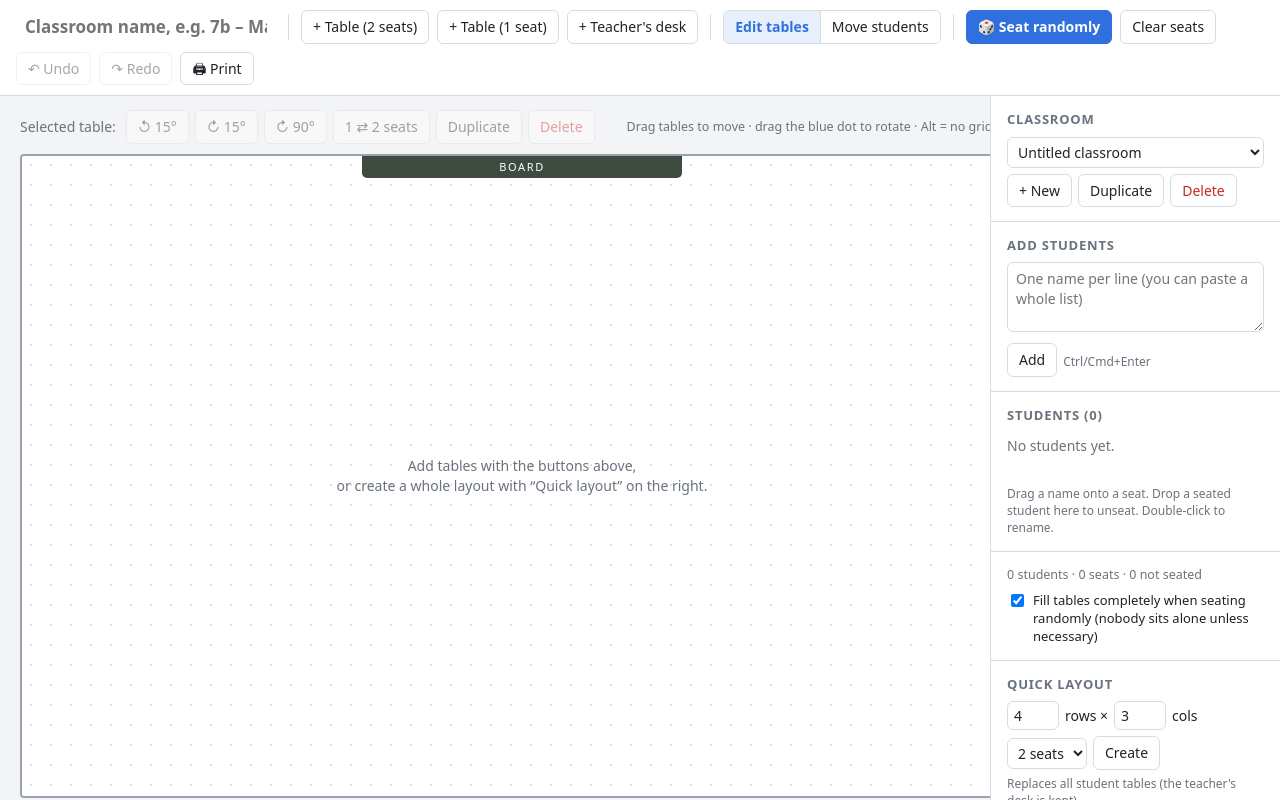
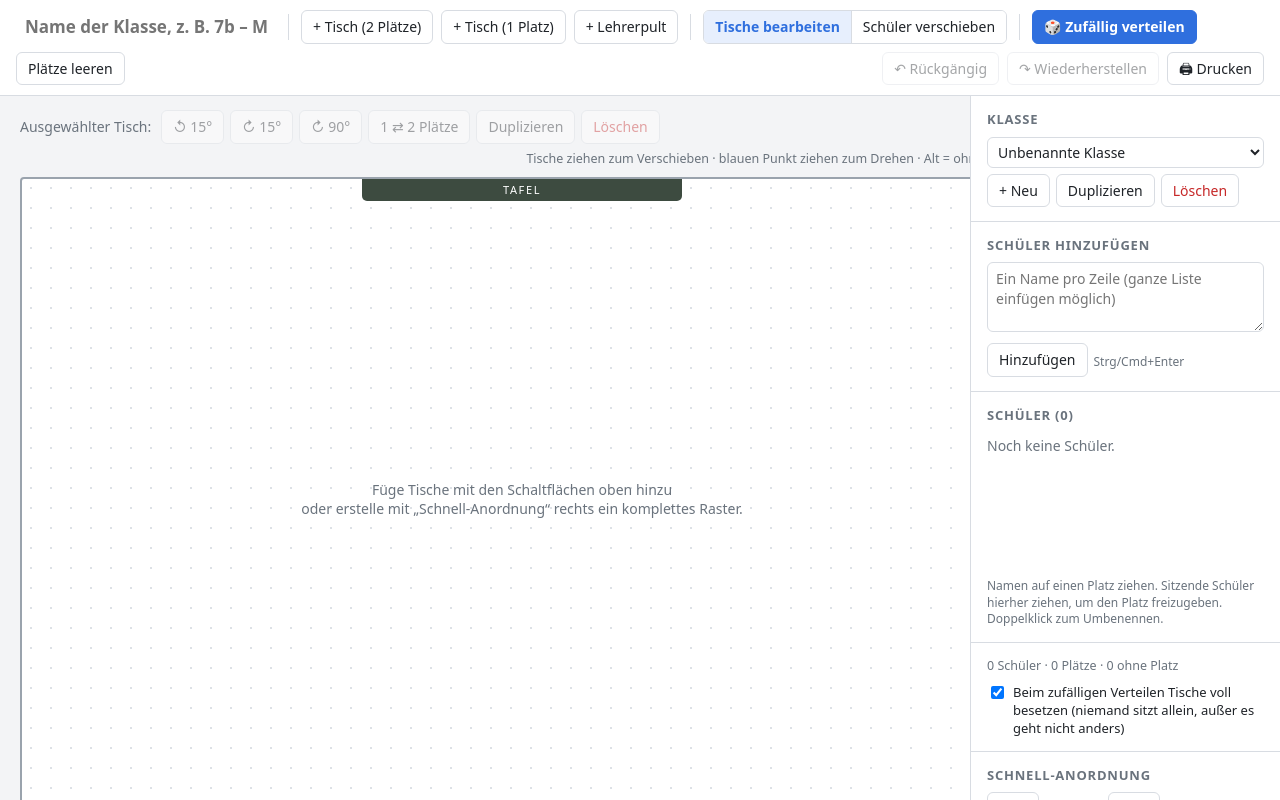
Before and after one commit to svensemann85/seatingplan, a plain HTML site: page index.html in a window 1280 px wide. Drawn offline with Linux system fonts and the light colour scheme.

Commit message:
Support multiple classrooms and translate UI to German

```diff
--- a/index.html
+++ b/index.html
@@ -1,9 +1,9 @@
 <!doctype html>
-<html lang="en">
+<html lang="de">
 <head>
 <meta charset="utf-8">
 <meta name="viewport" content="width=device-width, initial-scale=1">
-<title>Seating Plan</title>
+<title>Sitzplan</title>
 <style>
   :root {
     --bg: #f3f4f6; --panel: #fff; --line: #d8dce2; --ink: #1f2328; --muted: #6a737d;
@@ -123,7 +123,7 @@
 
   /* ---------- sidebar ---------- */
   aside {
-    width: 290px; flex-shrink: 0; background: var(--panel); border-left: 1px solid var(--line);
+    width: 310px; flex-shrink: 0; background: var(--panel); border-left: 1px solid var(--line);
     display: flex; flex-direction: column; min-height: 0; overflow: auto;
   }
   aside section { padding: 14px 16px; border-bottom: 1px solid var(--line); }
@@ -133,9 +133,9 @@
     border: 1px solid var(--line); border-radius: 6px;
   }
   .row { display: flex; gap: 6px; align-items: center; flex-wrap: wrap; margin-top: 6px; }
-  #studentPanel { flex: 1; min-height: 160px; display: flex; flex-direction: column; }
+  #studentPanel { flex: 1 0 auto; min-height: 160px; display: flex; flex-direction: column; }
   #studentPanel.drop-target { background: var(--accent-soft); }
-  #studentList { flex: 1; overflow: auto; margin: 0 -6px; }
+  #studentList { flex: 1; min-height: 140px; overflow: auto; margin: 0 -6px; }
   .stu {
     display: flex; align-items: center; gap: 8px; padding: 4px 6px; border-radius: 5px;
     cursor: grab; touch-action: none; user-select: none; -webkit-user-select: none;
@@ -190,42 +190,42 @@
 <body>
 
 <header>
-  <input id="title" placeholder="Classroom name, e.g. 7b – Maths" aria-label="Classroom name">
+  <input id="title" placeholder="Name der Klasse, z. B. 7b – Mathe" aria-label="Name der Klasse">
   <div class="sep"></div>
-  <button id="addTable2" title="Add a table with 2 seats">+ Table (2 seats)</button>
-  <button id="addTable1" title="Add a table with 1 seat">+ Table (1 seat)</button>
-  <button id="addDesk" title="Add the teacher's desk">+ Teacher's desk</button>
+  <button id="addTable2" title="Tisch mit 2 Plätzen hinzufügen">+ Tisch (2 Plätze)</button>
+  <button id="addTable1" title="Tisch mit 1 Platz hinzufügen">+ Tisch (1 Platz)</button>
+  <button id="addDesk" title="Lehrerpult hinzufügen">+ Lehrerpult</button>
   <div class="sep"></div>
-  <div class="seg" role="group" aria-label="Mode">
-    <button id="modeLayout">Edit tables</button>
-    <button id="modeSeating">Move students</button>
+  <div class="seg" role="group" aria-label="Modus">
+    <button id="modeLayout">Tische bearbeiten</button>
+    <button id="modeSeating">Schüler verschieben</button>
   </div>
   <div class="sep"></div>
-  <button id="randomize" class="primary" title="Place all students randomly">🎲 Seat randomly</button>
-  <button id="clearSeats" title="Remove all students from their seats">Clear seats</button>
+  <button id="randomize" class="primary" title="Alle Schüler zufällig auf die Plätze verteilen">🎲 Zufällig verteilen</button>
+  <button id="clearSeats" title="Alle Schüler von ihren Plätzen entfernen">Plätze leeren</button>
   <div class="spacer"></div>
-  <button id="undo" title="Undo (Ctrl/Cmd+Z)">↶ Undo</button>
-  <button id="redo" title="Redo (Ctrl/Cmd+Shift+Z)">↷ Redo</button>
-  <button id="print" title="Print the seating plan">🖨 Print</button>
+  <button id="undo" title="Rückgängig (Strg/Cmd+Z)">↶ Rückgängig</button>
+  <button id="redo" title="Wiederherstellen (Strg/Cmd+Umschalt+Z)">↷ Wiederherstellen</button>
+  <button id="print" title="Sitzplan drucken">🖨 Drucken</button>
 </header>
 
 <div class="layout">
   <main>
     <div class="tools">
-      <span class="label">Selected table:</span>
-      <button id="rotL" title="Rotate left 15° (Shift+R)">↺ 15°</button>
-      <button id="rotR" title="Rotate right 15° (R)">↻ 15°</button>
-      <button id="rot90" title="Rotate 90°">↻ 90°</button>
-      <button id="toggleSeats" title="Switch between 1 and 2 seats">1 ⇄ 2 seats</button>
-      <button id="duplicate" title="Duplicate (Ctrl/Cmd+D)">Duplicate</button>
-      <button id="deleteTable" class="danger" title="Delete (Del)">Delete</button>
+      <span class="label">Ausgewählter Tisch:</span>
+      <button id="rotL" title="15° nach links drehen (Umschalt+R)">↺ 15°</button>
+      <button id="rotR" title="15° nach rechts drehen (R)">↻ 15°</button>
+      <button id="rot90" title="90° drehen">↻ 90°</button>
+      <button id="toggleSeats" title="Zwischen 1 und 2 Plätzen wechseln">1 ⇄ 2 Plätze</button>
+      <button id="duplicate" title="Duplizieren (Strg/Cmd+D)">Duplizieren</button>
+      <button id="deleteTable" class="danger" title="Löschen (Entf)">Löschen</button>
       <span class="hint" id="hint"></span>
     </div>
     <div class="print-area">
       <div class="print-head"><h1 id="printTitle"></h1><span id="printDate"></span></div>
       <div class="room" id="room">
-        <div class="board">Board</div>
-        <div class="empty-room" id="emptyRoom">Add tables with the buttons above,<br>or create a whole layout with “Quick layout” on the right.</div>
+        <div class="board">Tafel</div>
+        <div class="empty-room" id="emptyRoom">Füge Tische mit den Schaltflächen oben hinzu<br>oder erstelle mit „Schnell-Anordnung“ rechts ein komplettes Raster.</div>
       </div>
       <div class="print-unseated" id="printUnseated"></div>
     </div>
@@ -233,48 +233,48 @@
 
   <aside>
     <section>
-      <h3>Classroom</h3>
-      <select id="classSelect" aria-label="Select classroom" style="width:100%"></select>
+      <h3>Klasse</h3>
+      <select id="classSelect" aria-label="Klasse auswählen" style="width:100%"></select>
       <div class="row">
-        <button id="newClass" title="Create an empty classroom">+ New</button>
-        <button id="dupClass" title="Copy this classroom (tables and students)">Duplicate</button>
-        <button id="delClass" class="danger" title="Delete this classroom">Delete</button>
+        <button id="newClass" title="Neue, leere Klasse anlegen">+ Neu</button>
+        <button id="dupClass" title="Diese Klasse kopieren (Tische und Schüler)">Duplizieren</button>
+        <button id="delClass" class="danger" title="Diese Klasse löschen">Löschen</button>
       </div>
     </section>
     <section>
-      <h3>Add students</h3>
-      <textarea id="newStudents" placeholder="One name per line (you can paste a whole list)"></textarea>
-      <div class="row"><button id="addStudents">Add</button><span class="small">Ctrl/Cmd+Enter</span></div>
+      <h3>Schüler hinzufügen</h3>
+      <textarea id="newStudents" placeholder="Ein Name pro Zeile (ganze Liste einfügen möglich)"></textarea>
+      <div class="row"><button id="addStudents">Hinzufügen</button><span class="small">Strg/Cmd+Enter</span></div>
     </section>
     <section id="studentPanel">
-      <h3>Students (<span id="count">0</span>)</h3>
+      <h3>Schüler (<span id="count">0</span>)</h3>
       <div id="studentList"></div>
-      <p class="small">Drag a name onto a seat. Drop a seated student here to unseat. Double-click to rename.</p>
+      <p class="small">Namen auf einen Platz ziehen. Sitzende Schüler hierher ziehen, um den Platz freizugeben. Doppelklick zum Umbenennen.</p>
     </section>
     <section>
       <div id="stats"></div>
-      <label class="check"><input type="checkbox" id="fillTables"> Fill tables completely when seating randomly (nobody sits alone unless necessary)</label>
+      <label class="check"><input type="checkbox" id="fillTables"> Beim zufälligen Verteilen Tische voll besetzen (niemand sitzt allein, außer es geht nicht anders)</label>
     </section>
     <section>
-      <h3>Quick layout</h3>
+      <h3>Schnell-Anordnung</h3>
       <div class="row">
-        <input type="number" id="qRows" min="1" max="10" value="4"> rows ×
-        <input type="number" id="qCols" min="1" max="8" value="3"> cols
+        <input type="number" id="qRows" min="1" max="10" value="4"> Reihen ×
+        <input type="number" id="qCols" min="1" max="8" value="3"> Spalten
       </div>
       <div class="row">
-        <select id="qSeats"><option value="2">2 seats</option><option value="1">1 seat</option></select>
-        <button id="generate">Create</button>
+        <select id="qSeats"><option value="2">2 Plätze</option><option value="1">1 Platz</option></select>
+        <button id="generate">Erstellen</button>
       </div>
-      <p class="small">Replaces all student tables (the teacher's desk is kept).</p>
+      <p class="small">Ersetzt alle Schülertische (das Lehrerpult bleibt erhalten).</p>
     </section>
     <section>
-      <h3>Backup (all classrooms)</h3>
+      <h3>Sicherung (alle Klassen)</h3>
       <div class="row">
-        <button id="export" title="Save all classrooms to a file">Export</button>
-        <button id="import" title="Load classrooms from a file">Import</button>
-        <button id="reset" class="danger" title="Delete all classrooms">Reset all</button>
+        <button id="export" title="Alle Klassen in eine Datei speichern">Exportieren</button>
+        <button id="import" title="Klassen aus einer Datei laden">Importieren</button>
+        <button id="reset" class="danger" title="Alle Klassen löschen">Alles löschen</button>
       </div>
-      <p class="small">Everything is saved automatically in this browser. Export regularly as a backup or to move your classrooms to another computer.</p>
+      <p class="small">Alles wird automatisch in diesem Browser gespeichert. Exportiere regelmäßig als Sicherung oder um die Klassen auf einen anderen Computer zu übertragen.</p>
       <input type="file" id="importFile" accept=".json,application/json" hidden>
     </section>
   </aside>
@@ -329,7 +329,7 @@
     project.currentId = state.id;
     try { localStorage.setItem(KEY, JSON.stringify(project)); } catch (e) {}
   }
-  const className = c => c.title.trim() || 'Untitled classroom';
+  const className = c => c.title.trim() || 'Unbenannte Klasse';
 
   function snapshot() {
     undoStack.push(JSON.stringify(state));
@@ -397,7 +397,7 @@
       el.dataset.id = t.id;
       if (t.kind === 'desk') {
         const l = document.createElement('span');
-        l.className = 'desk-label'; l.textContent = "Teacher";
+        l.className = 'desk-label'; l.textContent = "Lehrerpult";
         el.append(l);
       } else {
         t.seats.forEach((sid, i) => {
@@ -411,7 +411,7 @@
       }
       if (t.id === selectedId && mode === 'layout') {
         const h = document.createElement('div');
-        h.className = 'rot-handle'; h.title = 'Drag to rotate (hold Shift for free angle)';
+        h.className = 'rot-handle'; h.title = 'Ziehen zum Drehen (Umschalt gedrückt halten für freien Winkel)';
         el.append(h);
       }
       placeEl(el, t);
@@ -423,24 +423,24 @@
     $('#count').textContent = state.students.length;
     const seated = new Set(state.tables.flatMap(t => t.seats).filter(Boolean));
     list.innerHTML = '';
-    if (!state.students.length) list.innerHTML = '<p class="empty">No students yet.</p>';
+    if (!state.students.length) list.innerHTML = '<p class="empty">Noch keine Schüler.</p>';
     for (const s of state.students) {
       const row = document.createElement('div');
       row.className = 'stu' + (seated.has(s.id) ? ' seated' : '');
       row.dataset.id = s.id;
-      row.title = seated.has(s.id) ? 'Seated' : 'Not seated';
-      row.innerHTML = '<span class="dot"></span><span class="sname"></span><button class="del" title="Remove student">×</button>';
+      row.title = seated.has(s.id) ? 'Sitzt' : 'Ohne Platz';
+      row.innerHTML = '<span class="dot"></span><span class="sname"></span><button class="del" title="Schüler entfernen">×</button>';
       row.querySelector('.sname').textContent = s.name;
       list.append(row);
     }
     const seats = state.tables.reduce((n, t) => n + t.seats.length, 0);
     const unseated = state.students.filter(s => !seated.has(s.id));
     const stats = $('#stats');
-    stats.textContent = `${state.students.length} students · ${seats} seats · ${unseated.length} not seated`;
+    stats.textContent = `${state.students.length} Schüler · ${seats} Plätze · ${unseated.length} ohne Platz`;
     stats.classList.toggle('warn', state.students.length > seats);
-    if (state.students.length > seats) stats.textContent += ` — ${state.students.length - seats} seat(s) missing!`;
+    if (state.students.length > seats) stats.textContent += ` — es fehlen ${state.students.length - seats} Platz/Plätze!`;
     $('#printUnseated').textContent = unseated.length && state.tables.length
-      ? 'Not seated: ' + unseated.map(s => s.name).join(', ') : '';
+      ? 'Ohne Platz: ' + unseated.map(s => s.name).join(', ') : '';
   }
 
   function renderUI() {
@@ -453,11 +453,11 @@
     $('#modeSeating').classList.toggle('on', mode === 'seating');
     $('#fillTables').checked = !!state.fillTables;
     if (document.activeElement !== $('#title')) $('#title').value = state.title || '';
-    $('#printTitle').textContent = state.title || 'Seating plan';
-    $('#printDate').textContent = new Date().toLocaleDateString();
+    $('#printTitle').textContent = state.title || 'Sitzplan';
+    $('#printDate').textContent = new Date().toLocaleDateString('de-DE');
     $('#hint').textContent = mode === 'layout'
-      ? 'Drag tables to move · drag the blue dot to rotate · Alt = no grid snap'
-      : 'Drag a student onto another seat to move or swap';
+      ? 'Tische ziehen zum Verschieben · blauen Punkt ziehen zum Drehen · Alt = ohne Raster'
+      : 'Schüler auf einen anderen Platz ziehen zum Verschieben oder Tauschen';
   }
 
   let toastTimer;
@@ -622,7 +622,7 @@
 
   function generate() {
     const rows = clamp(+$('#qRows').value || 1, 1, 10), cols = clamp(+$('#qCols').value || 1, 1, 8), n = +$('#qSeats').value;
-    if (state.tables.some(t => t.kind !== 'desk') && !confirm('Replace all current tables with the new layout?')) return;
+    if (state.tables.some(t => t.kind !== 'desk') && !confirm('Alle aktuellen Tische durch die neue Anordnung ersetzen?')) return;
     const w = n * SEAT, h = SEAT, top = 140, bottom = 30, side = 30;
     const gapX = cols > 1 ? Math.min(90, (ROOM_W - 2 * side - cols * w) / (cols - 1)) : 0;
     const gapY = rows > 1 ? Math.min(80, (ROOM_H - top - bottom - rows * h) / (rows - 1)) : 0;
@@ -635,7 +635,7 @@
           x: Math.round(x0 + c * (w + gapX)), y: Math.round(y0 + r * (h + gapY)) });
       selectedId = null;
     });
-    if (gapX < 10 || gapY < 25) toast('That many tables don\'t fit well – some may overlap. Try fewer rows or columns.');
+    if (gapX < 10 || gapY < 25) toast('So viele Tische passen nicht gut in den Raum – einige überlappen evtl. Weniger Reihen oder Spalten wählen.');
     setMode('layout');
   }
 
@@ -646,7 +646,7 @@
     if (!names.length) return;
     change(() => names.forEach(name => state.students.push({ id: uid(), name })));
     ta.value = ''; ta.focus();
-    toast(`Added ${names.length} student${names.length > 1 ? 's' : ''}`);
+    toast(`${names.length} Schüler hinzugefügt`);
   }
   function removeStudent(id) {
     change(() => {
@@ -690,8 +690,8 @@
   // ---------- seating ----------
   function randomize() {
     const tables = shuffle(state.tables.filter(t => t.kind !== 'desk'));
-    if (!tables.length) return toast('Add some tables first.');
-    if (!state.students.length) return toast('Add some students first.');
+    if (!tables.length) return toast('Bitte zuerst Tische hinzufügen.');
+    if (!state.students.length) return toast('Bitte zuerst Schüler hinzufügen.');
     let seats = [];
     for (const t of tables) {
       const idx = shuffle(t.seats.map((_, i) => i));
@@ -705,7 +705,7 @@
     });
     setMode('seating');
     const missing = students.length - seats.length;
-    toast(missing > 0 ? `${missing} student(s) could not be seated – not enough seats!` : 'Students seated randomly. Drag to adjust.');
+    toast(missing > 0 ? `${missing} Schüler konnten nicht platziert werden – zu wenige Plätze!` : 'Schüler zufällig verteilt. Zum Anpassen einfach ziehen.');
   }
   function clearSeats() { change(() => state.tables.forEach(t => t.seats.fill(null))); }
 
@@ -723,18 +723,18 @@
     switchClass(c.id);
   }
   function createClass() {
-    addClass(newClass(`Classroom ${project.classes.length + 1}`));
+    addClass(newClass(`Klasse ${project.classes.length + 1}`));
     const t = $('#title'); t.focus(); t.select();
-    toast('New classroom created – type its name at the top left.');
+    toast('Neue Klasse angelegt – Namen oben links eingeben.');
   }
   function duplicateClass() {
     const copy = JSON.parse(JSON.stringify(state));
-    copy.id = uid(); copy.title = className(state) + ' (copy)';
+    copy.id = uid(); copy.title = className(state) + ' (Kopie)';
     addClass(copy);
-    toast('Classroom duplicated.');
+    toast('Klasse dupliziert.');
   }
   function deleteClass() {
-    if (!confirm(`Delete the classroom "${className(state)}" with all its tables and students?\nThis cannot be undone.`)) return;
+    if (!confirm(`Klasse „${className(state)}“ mit allen Tischen und Schülern löschen?\nDas kann nicht rückgängig gemacht werden.`)) return;
     const idx = project.classes.indexOf(state);
     project.classes.splice(idx, 1);
     if (!project.classes.length) project.classes.push(newClass(''));
@@ -749,9 +749,9 @@
     const blob = new Blob([JSON.stringify(data, null, 2)], { type: 'application/json' });
     const a = document.createElement('a');
     a.href = URL.createObjectURL(blob);
-    a.download = `seatingplan-${new Date().toISOString().slice(0, 10)}.json`;
+    a.download = `sitzplan-${new Date().toISOString().slice(0, 10)}.json`;
     a.click(); setTimeout(() => URL.revokeObjectURL(a.href), 1000);
-    toast(`Exported ${project.classes.length} classroom(s).`);
+    toast(`${project.classes.length} Klasse(n) exportiert.`);
   }
   $('#importFile').addEventListener('change', async e => {
     const f = e.target.files[0]; e.target.value = '';
@@ -760,17 +760,17 @@
     try { data = JSON.parse(await f.text()); } catch (err) { data = null; }
     if (validProject(data)) {
       const n = data.classes.length;
-      if (!confirm(`Replace all ${project.classes.length} classroom(s) in this browser with the ${n} classroom(s) from the file?`)) return;
+      if (!confirm(`Alle ${project.classes.length} Klasse(n) in diesem Browser durch die ${n} Klasse(n) aus der Datei ersetzen?`)) return;
       project = newProject(fixIds(data.classes));
       if (data.classes.some(c => c.id === data.currentId)) project.currentId = data.currentId;
       state = null;
       switchClass(currentClass().id);
-      toast(`Imported ${n} classroom(s).`);
+      toast(`${n} Klasse(n) importiert.`);
     } else if (validClass(data)) {   // file from the single-classroom version
       addClass({ ...data, id: uid(), title: data.title || f.name.replace(/\.json$/i, '') });
-      toast('Classroom imported and added.');
+      toast('Klasse importiert und hinzugefügt.');
     } else {
-      toast('This file is not a valid seating plan.');
+      toast('Diese Datei ist kein gültiger Sitzplan.');
     }
   });
 
@@ -797,7 +797,7 @@
   on('export', exportJSON);
   on('import', () => $('#importFile').click());
   on('reset', () => {
-    if (!confirm(`Delete ALL ${project.classes.length} classroom(s) with their tables and students?\nTip: export a backup first.`)) return;
+    if (!confirm(`ALLE ${project.classes.length} Klasse(n) mit allen Tischen und Schülern löschen?\nTipp: Vorher eine Sicherung exportieren.`)) return;
     project = newProject(); state = null;
     switchClass(project.currentId);
   });
```
